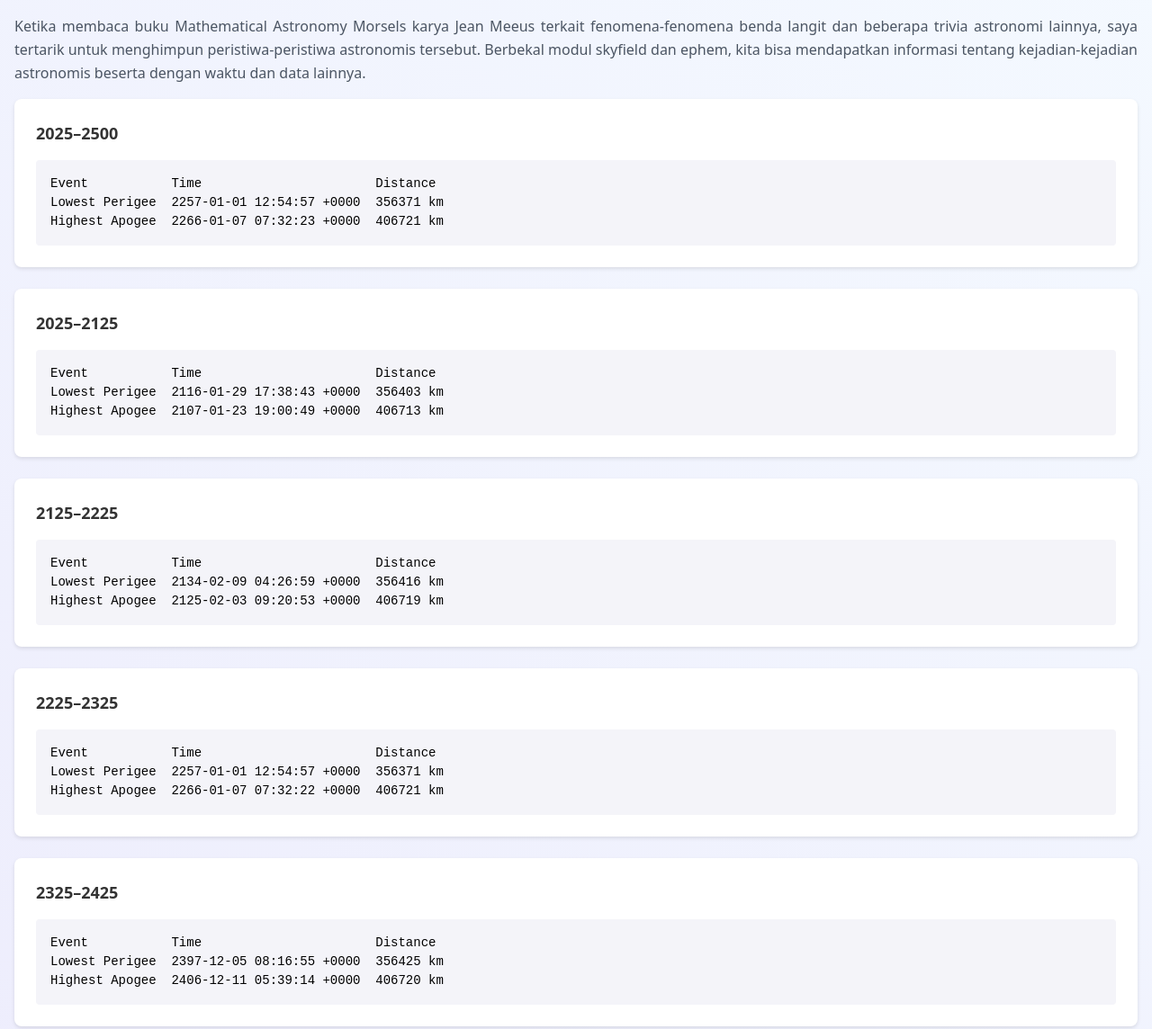
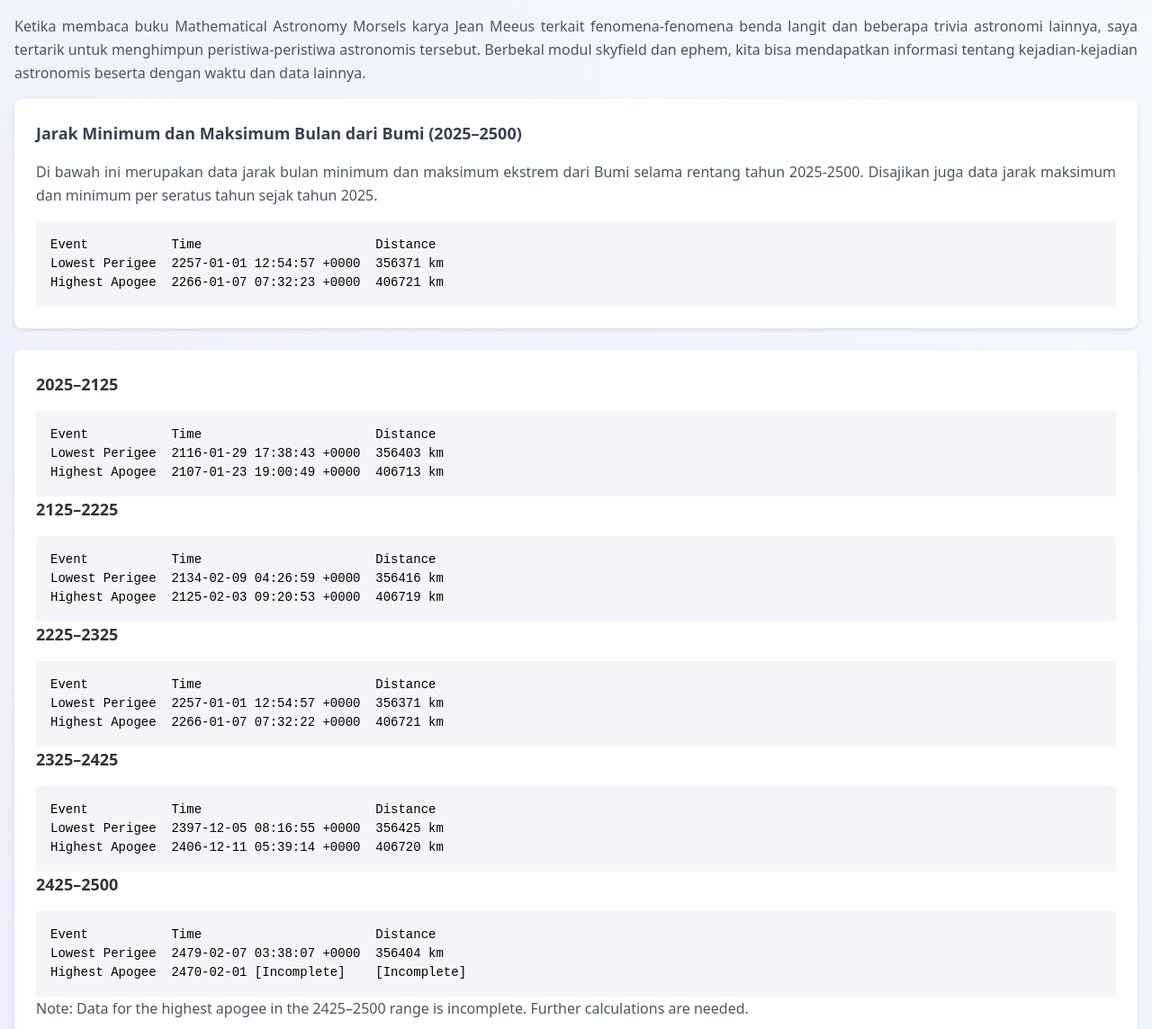
Before and after one commit to praza-kembaren/web, a plain HTML site: page almanakbulan.html in a window 1280 px wide. Shown: the part 160-1304 px from the top of the page at 90% size. Drawn offline with nearby package versions, Linux system fonts and the light colour scheme.

Commit message:
Update almanakbulan.html

```diff
--- a/almanakbulan.html
+++ b/almanakbulan.html
@@ -231,7 +231,13 @@
             <!-- Konten artikel dalam kartu -->
             <!-- 2025–2500 -->
             <div class="content-card">
-                <h4 class="text-lg font-bold text-gray-700 mb-4">2025–2500</h4>
+                <h3 class="text-lg font-bold text-gray-700 mb-4"> Jarak Minimum dan Maksimum Bulan dari
+                    Bumi (2025–2500)</h3>
+                <p class="text-gray-600 leading-relaxed text-justify mb-4">
+                Di bawah ini merupakan data jarak bulan minimum dan maksimum ekstrem dari Bumi selama rentang
+                tahun 2025-2500. Disajikan juga data jarak maksimum dan minimum per seratus tahun sejak
+                tahun 2025.
+                </p>
                 <pre class="mono-text">Event           Time                       Distance
 Lowest Perigee  2257-01-01 12:54:57 +0000  356371 km
 Highest Apogee  2266-01-07 07:32:23 +0000  406721 km</pre>
@@ -243,34 +249,22 @@ Highest Apogee  2266-01-07 07:32:23 +0000  406721 km</pre>
                 <pre class="mono-text">Event           Time                       Distance
 Lowest Perigee  2116-01-29 17:38:43 +0000  356403 km
 Highest Apogee  2107-01-23 19:00:49 +0000  406713 km</pre>
-            </div>
 
-            <!-- 2125–2225 -->
-            <div class="content-card">
                 <h4 class="text-lg font-bold text-gray-700 mb-4">2125–2225</h4>
                 <pre class="mono-text">Event           Time                       Distance
 Lowest Perigee  2134-02-09 04:26:59 +0000  356416 km
 Highest Apogee  2125-02-03 09:20:53 +0000  406719 km</pre>
-            </div>
 
-            <!-- 2225–2325 -->
-            <div class="content-card">
                 <h4 class="text-lg font-bold text-gray-700 mb-4">2225–2325</h4>
                 <pre class="mono-text">Event           Time                       Distance
 Lowest Perigee  2257-01-01 12:54:57 +0000  356371 km
 Highest Apogee  2266-01-07 07:32:22 +0000  406721 km</pre>
-            </div>
 
-            <!-- 2325–2425 -->
-            <div class="content-card">
                 <h4 class="text-lg font-bold text-gray-700 mb-4">2325–2425</h4>
                 <pre class="mono-text">Event           Time                       Distance
 Lowest Perigee  2397-12-05 08:16:55 +0000  356425 km
 Highest Apogee  2406-12-11 05:39:14 +0000  406720 km</pre>
-            </div>
 
-            <!-- 2425–2500 -->
-            <div class="content-card">
                 <h4 class="text-lg font-bold text-gray-700 mb-4">2425–2500</h4>
                 <pre class="mono-text">Event           Time                       Distance
 Lowest Perigee  2479-02-07 03:38:07 +0000  356404 km
```
